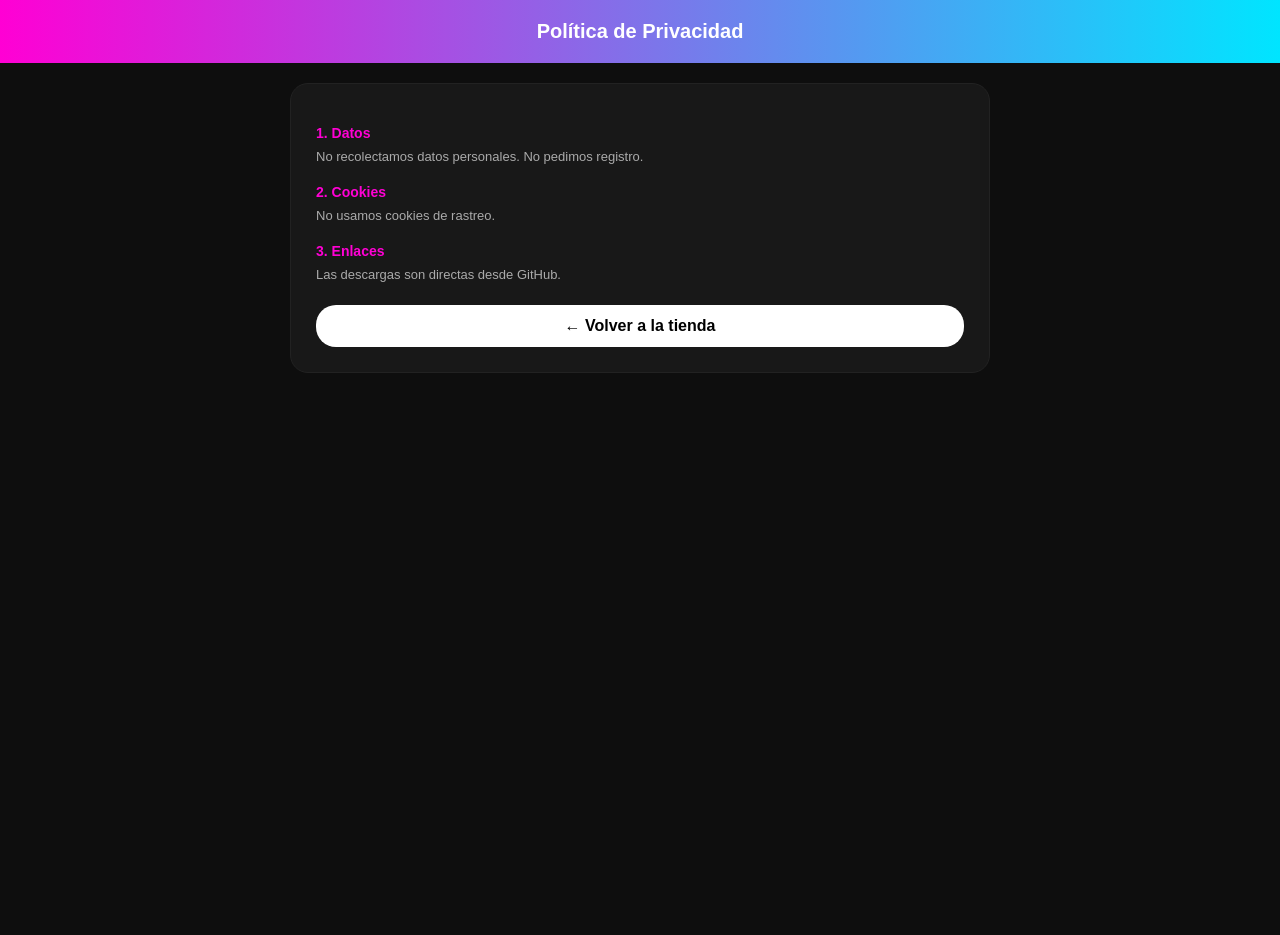
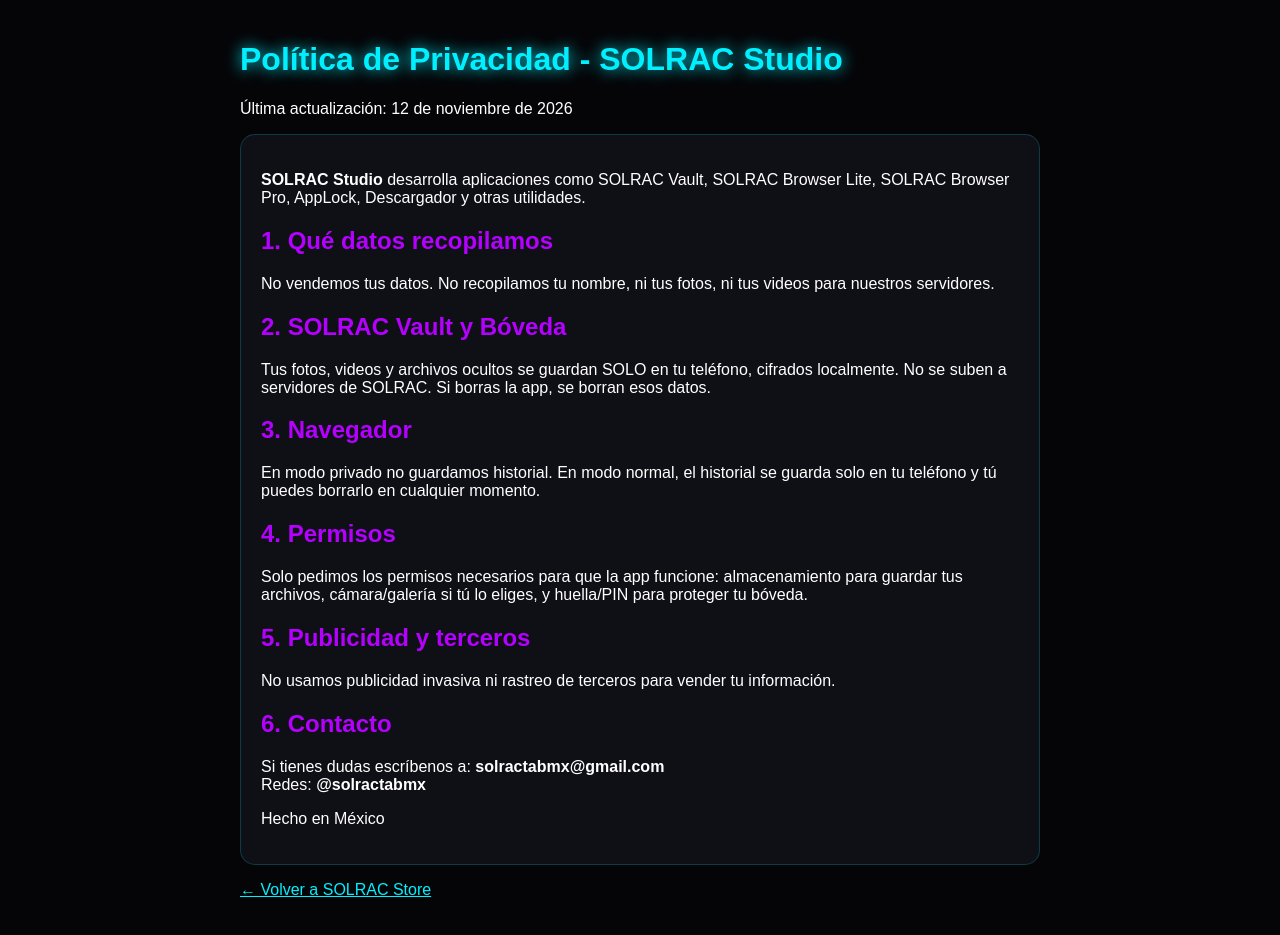
Before and after one commit to solractabmx/Solracstore, a plain HTML site: page privacidad.html in a window 1280 px wide. Before the commit the page ends 800 px from the top, so only its background shows below. Drawn offline with Linux system fonts and the light colour scheme.

Commit message:
Actualizar privacidad.html

```diff
--- a/privacidad.html
+++ b/privacidad.html
@@ -1,25 +1,44 @@
 <!DOCTYPE html>
 <html lang="es">
-<head><meta charset="UTF-8"><meta name="viewport" content="width=device-width, initial-scale=1"><title>Privacidad - SOLRAC STORE</title></head>
+<head>
+<meta charset="UTF-8">
+<meta name="viewport" content="width=device-width, initial-scale=1.0">
+<title>Privacidad - SOLRAC Store</title>
+<style>
+body{background:#050508;color:white;font-family:Arial;padding:20px;max-width:800px;margin:auto}
+h1{color:#00F0FF;text-shadow:0 0 15px #00F0FF}
+h2{color:#B400FF}
+a{color:#00F0FF}
+.card{background:#0F0F16;border:1px solid #00F0FF33;padding:20px;border-radius:15px}
+</style>
+</head>
 <body>
+<h1>Política de Privacidad - SOLRAC Studio</h1>
+<p>Última actualización: 12 de noviembre de 2026</p>
+<div class="card">
+<p><b>SOLRAC Studio</b> desarrolla aplicaciones como SOLRAC Vault, SOLRAC Browser Lite, SOLRAC Browser Pro, AppLock, Descargador y otras utilidades.</p>
 
-<style>
-*{margin:0;padding:0;box-sizing:border-box}
-body{background:#0e0e0e;color:#fff;font-family:Arial}
-h1{background:linear-gradient(90deg,#ff00d4,#00e5ff);padding:20px;text-align:center;font-size:20px}
-.box{background:#181818;border:1px solid #222;border-radius:18px;max-width:700px;margin:20px auto;padding:25px}
-.box h3{color:#ff00d4;margin:16px 0 6px;font-size:14px}
-.box p{color:#aaa;font-size:13px;line-height:1.6}
-.btn{display:block;background:#fff;color:#000;text-align:center;padding:12px;border-radius:20px;text-decoration:none;font-weight:bold;margin-top:20px}
-</style>
+<h2>1. Qué datos recopilamos</h2>
+<p>No vendemos tus datos. No recopilamos tu nombre, ni tus fotos, ni tus videos para nuestros servidores.</p>
 
-<h1>Política de Privacidad</h1>
-<div class="box">
-<h3>1. Datos</h3><p>No recolectamos datos personales. No pedimos registro.</p>
-<h3>2. Cookies</h3><p>No usamos cookies de rastreo.</p>
-<h3>3. Enlaces</h3><p>Las descargas son directas desde GitHub.</p>
-<a href="index.html" class="btn">← Volver a la tienda</a>
+<h2>2. SOLRAC Vault y Bóveda</h2>
+<p>Tus fotos, videos y archivos ocultos se guardan SOLO en tu teléfono, cifrados localmente. No se suben a servidores de SOLRAC. Si borras la app, se borran esos datos.</p>
+
+<h2>3. Navegador</h2>
+<p>En modo privado no guardamos historial. En modo normal, el historial se guarda solo en tu teléfono y tú puedes borrarlo en cualquier momento.</p>
+
+<h2>4. Permisos</h2>
+<p>Solo pedimos los permisos necesarios para que la app funcione: almacenamiento para guardar tus archivos, cámara/galería si tú lo eliges, y huella/PIN para proteger tu bóveda.</p>
+
+<h2>5. Publicidad y terceros</h2>
+<p>No usamos publicidad invasiva ni rastreo de terceros para vender tu información.</p>
+
+<h2>6. Contacto</h2>
+<p>Si tienes dudas escríbenos a: <b>solractabmx@gmail.com</b><br>
+Redes: <b>@solractabmx</b></p>
+
+<p>Hecho en México</p>
 </div>
-
+<p><a href="index.html">← Volver a SOLRAC Store</a></p>
 </body>
 </html>
```
